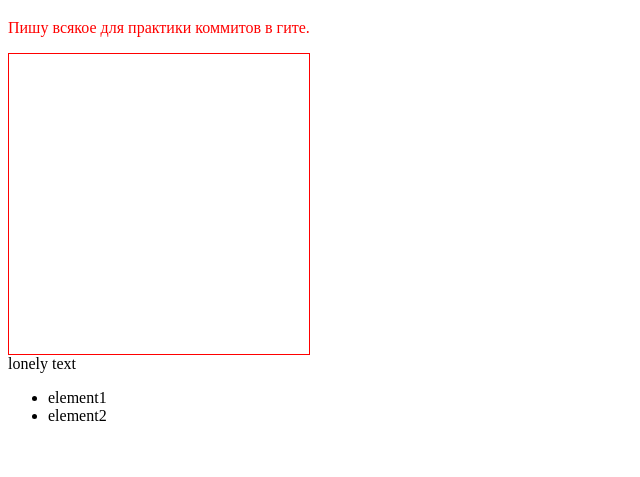
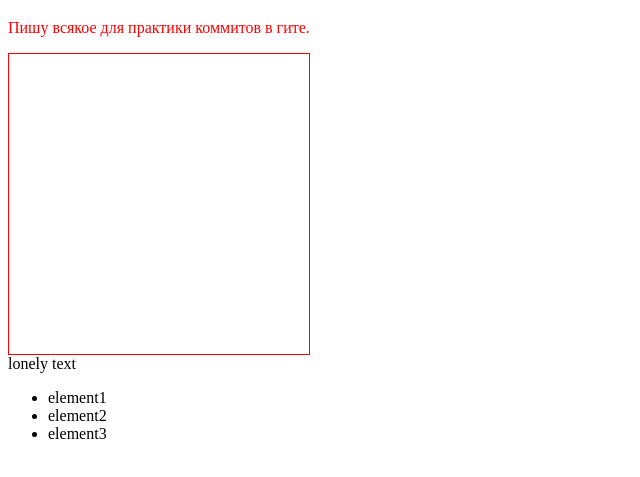
Before and after one commit to vovasavchook/first-project, a plain HTML site: page index.html in a window 1280 px wide. Shown: the part 61-538 px from the top of the page, without its empty margins (0-640 px from the left). Drawn offline with Linux system fonts and the light colour scheme.

Commit message:
Looks like i made mistake.

```diff
--- a/index.html
+++ b/index.html
@@ -13,6 +13,7 @@
 	<ul class="unordered-list">
 		<li>element1</li>
 		<li>element2</li>
+		<li>element3</li>
 	</ul>
     </body>
 </html>
```
